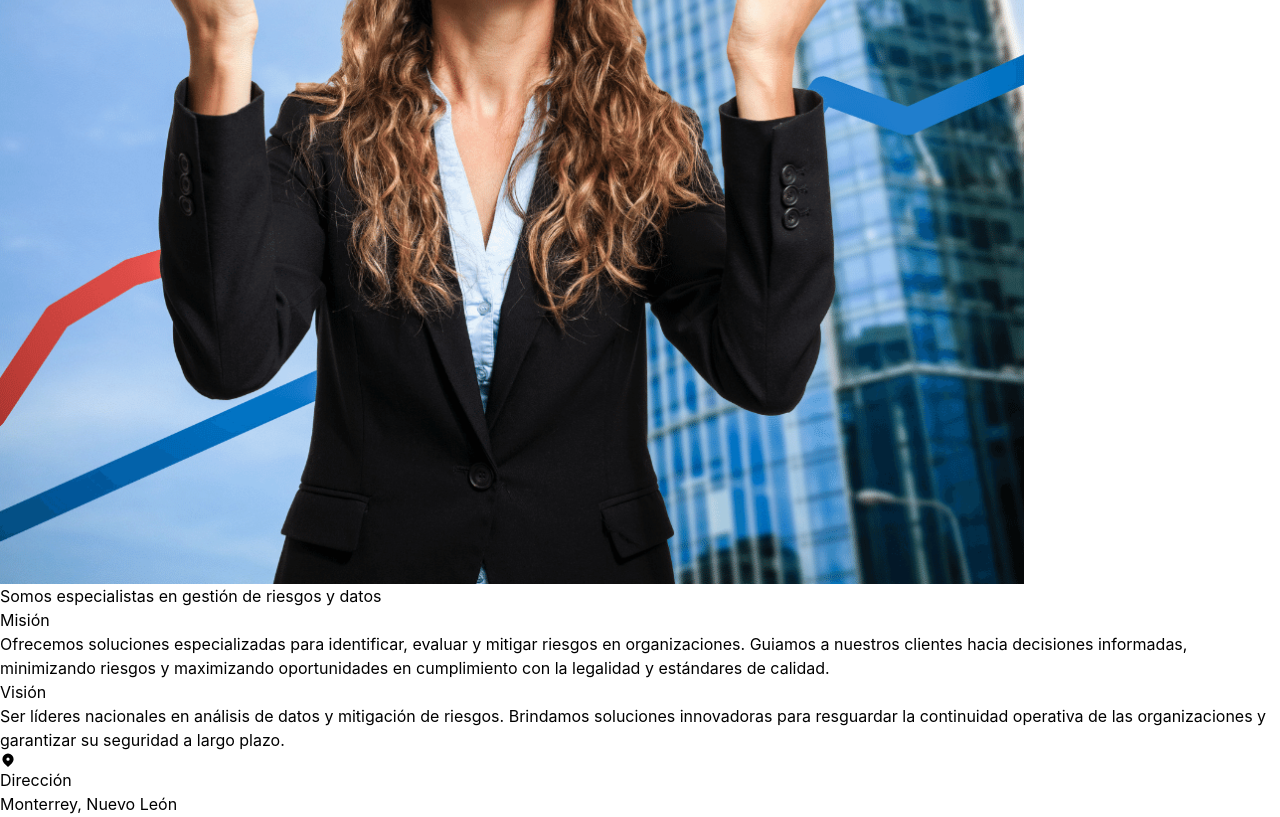
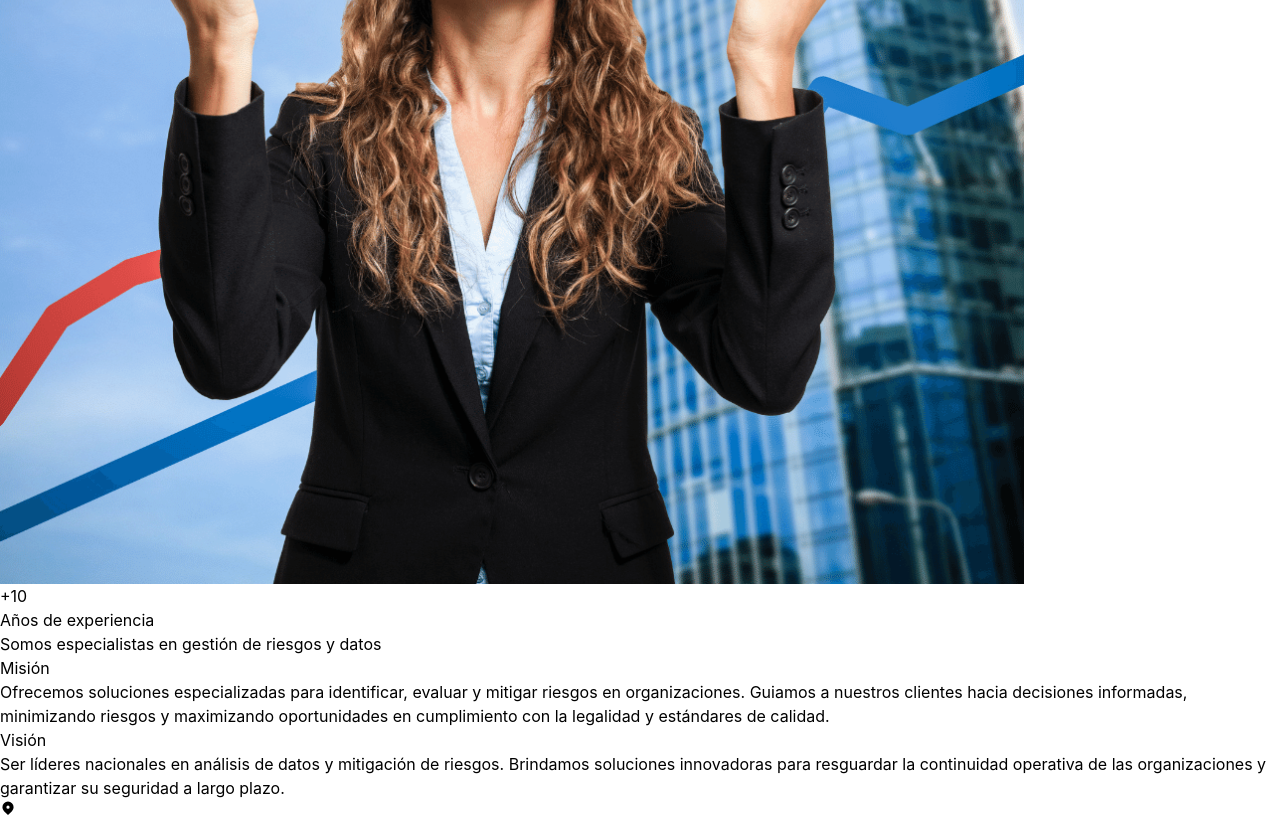
Before and after one commit to mourete/SoftPathWeb, a Next.js app: page /nosotros in a window 1280 px wide. Shown: the part 4121-4938 px from the top of the page. Built offline with nearby package versions, Linux system fonts and the light colour scheme.

Commit message:
se añadio cambio en la parte de nosotros, ya quedo concluida esa parte de la pestaña

```diff
--- a/src/app/nosotros/components/Mision.tsx
+++ b/src/app/nosotros/components/Mision.tsx
@@ -1,26 +1,31 @@
 const MissionVision: React.FC = () => {
     return (
-      <section className="py-16 max-w-7xl mx-auto grid grid-cols-1 md:grid-cols-2 items-center gap-8">
-        <div>
+      <section className="py-16 max-w-3xl mx-auto grid grid-cols-1 md:grid-cols-2 items-center gap-8">
+        <div className="relative">
           <img
             src="/imagen5_nosotros.png"
             alt="Misión"
             className="rounded-lg shadow-md"
           />
+          <div className="absolute bottom-0 right-0 bg-lime-500 text-white text-center p-4 rounded shadow-lg">
+          <p className="text-2xl font-bold">+10</p>
+          <p className="text-sm">Años de experiencia</p>
         </div>
+        </div>
+
         <div>
-          <h2 className="text-2xl font-bold text-blue-500">Somos especialistas en gestión de riesgos y datos</h2>
+          <h2 className="text-1xl font-bold text-blue-500">Somos especialistas en gestión de riesgos y datos</h2>
           <div className="mt-6">
-            <h3 className="text-xl font-semibold text-black">Misión</h3>
-            <p className="mt-4 text-gray-600 text-justify">
+            <h3 className="text-xl font-bold text-black">Misión</h3>
+            <p className=" mt-2 text-sm text-gray-700 text-justify">
             Ofrecemos soluciones especializadas para identificar, evaluar y mitigar riesgos en organizaciones.
             Guiamos a nuestros clientes hacia decisiones informadas, minimizando riesgos y maximizando
             oportunidades en cumplimiento con la legalidad y estándares de calidad.
             </p>
           </div>
           <div className="mt-6">
-            <h3 className="text-xl font-semibold text-black">Visión</h3>
-            <p className="mt-2 text-gray-600 text-justify">
+            <h3 className="text-xl font-bold text-black">Visión</h3>
+            <p className="mt-2 text-sm text-gray-700 text-justify">
             Ser líderes nacionales en análisis de datos y mitigación de riesgos.
             Brindamos soluciones innovadoras para resguardar la continuidad operativa de las organizaciones y garantizar su seguridad a largo plazo.
             </p>
```
